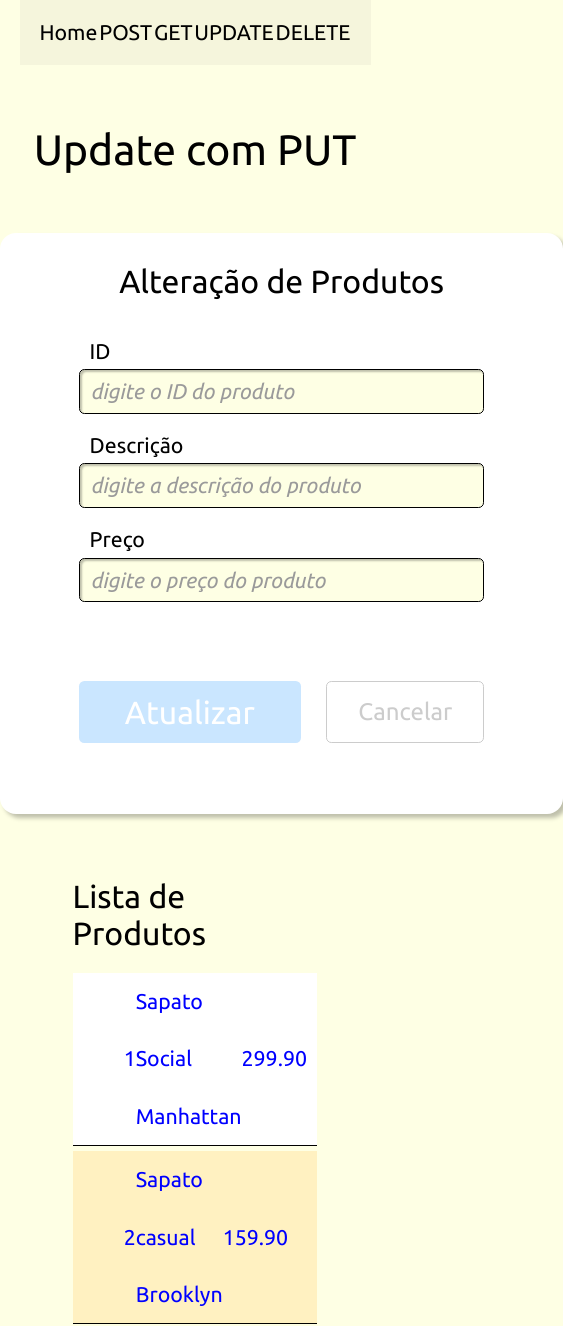
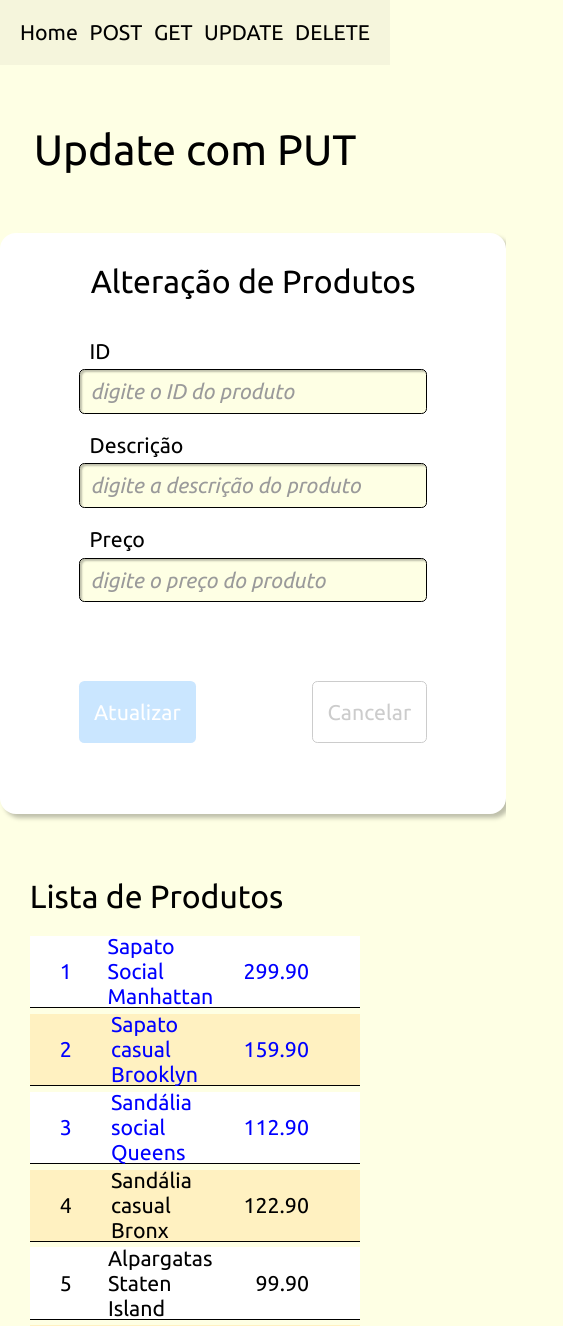
Before and after one commit to JoaoRoccella/requisicao-resposta-api, a website with bundled scripts: page update-com-put.html in a window 390 px wide. Shown: the top 1326 px of the page, 563 px wide, since content can reach past the window. Built offline with nearby package versions, Linux system fonts and the light colour scheme; data requests are answered from the project's data file.

Commit message:
Demonstrando responsividade

```diff
--- a/assets/scripts/navbar.js
+++ b/assets/scripts/navbar.js
@@ -31,4 +31,9 @@ ul.appendChild(document.createElement('li')).appendChild(aDelete);
 
 nav.appendChild(ul);
 
-document.querySelector('header').insertBefore(nav, document.querySelector('header h1'))
+document.querySelector('header').insertBefore(nav, document.querySelector('header h1'));
+
+const navbarStyle = document.createElement('link');
+navbarStyle.rel = 'stylesheet';
+navbarStyle.href = './assets/styles/navbar.css';
+document.head.append(navbarStyle);
--- a/assets/scripts/read-com-get.js
+++ b/assets/scripts/read-com-get.js
@@ -9,6 +9,7 @@ function buscaProdutos(mostraBtDelete = false) {
     })
         .then(resposta => resposta.json())
         .then(resposta => {
+            // console.log(resposta)
 
             document.querySelector('#listaProdutos').innerHTML = '';
 
--- a/assets/scripts/update-com-put.js
+++ b/assets/scripts/update-com-put.js
@@ -61,9 +61,11 @@ document.querySelector('#btAtualizar').addEventListener('click', () => {
         'preco': document.querySelector('input#preco').value,
         'atualizado': true // implementação Jordânea
     }
-    console.log(JSON.stringify(dados))
+    // console.log(JSON.stringify(dados))
 
     const id = document.querySelector('input#id').value;
+
+    // console.log(id)
 
     fetch(`http://localhost:3000/produtos/${id}`, {
         method: 'PUT',
@@ -73,6 +75,7 @@ document.querySelector('#btAtualizar').addEventListener('click', () => {
         body: JSON.stringify(dados)
     })
         .then(resposta => {
+
             if (resposta.ok) {
                 alert('Produto atualizado');
                 buscaProdutos();
--- /dev/null
+++ b/assets/styles/navbar.css
@@ -0,0 +1,22 @@
+/* NAVBAR */
+
+.navbar {
+    background-color: beige;
+}
+
+.navbar ul {
+    margin: 0;
+    padding: 20px;
+    display: flex;
+    justify-content: space-between;
+}
+
+.navbar li {
+    list-style: none;
+    text-align: center;
+}
+
+.navbar a {
+    color: #000;
+    text-decoration: none;
+}
--- a/assets/styles/style.css
+++ b/assets/styles/style.css
@@ -179,6 +179,7 @@ label.disabled ~ input::placeholder {
     border-bottom: 1px solid #000;
     line-height: 2.6875rem;
     margin-bottom: .25rem;
+    cursor: pointer;
 }
 
 .produto:nth-child(even) {
@@ -218,25 +219,42 @@ label.disabled ~ input::placeholder {
     color: red;
 }
 
-/* NAVBAR */
+@media screen and (max-width: 800px) {
 
-.navbar {
-    background-color: beige;
+    header {
+        width: 100%;
+    }
+
+    .formulario>form input[type="text"] {
+        width: auto;
+    }
+
+    .bt-cancelar,
+    .bt-confirmar {
+        width: auto;
+    }
+
+    #listaProdutos {
+        padding: 0 1.4rem;
+    }
+
+    .produto {
+        line-height: initial;
+        height: 3.4rem;
+    }
+
 }
 
-.navbar ul {
-    margin: 0;
-    padding: 20px;
-    display: flex;
-    justify-content: space-between;
+@media screen and (max-width: 500px) {
+
+    .produto li[data-produto="id"] {
+        margin-left: 1.4rem;
+        width: 5rem;
+    }
+
+    .bt {
+        padding: 0 15px;
+        font-size: 100%;
+    }
+
 }
-
-.navbar li {
-    list-style: none;
-    text-align: center;
-}
-
-.navbar a {
-    color: #000;
-    text-decoration: none;
-}
```
Also changed, not shown: index.html (+9 -0 lines).
